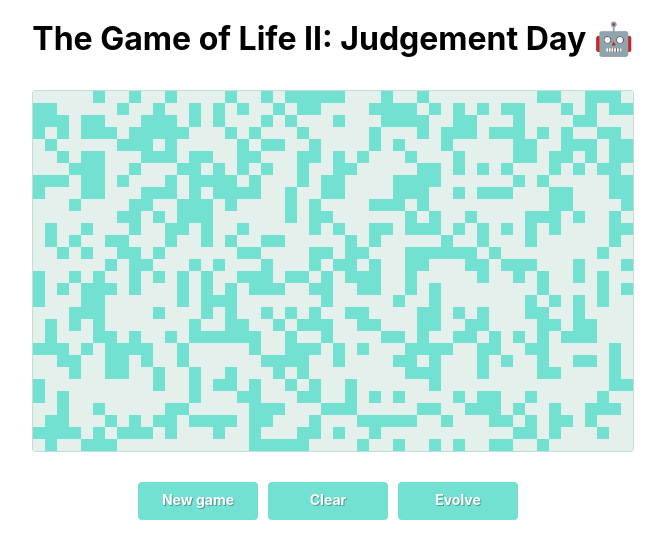
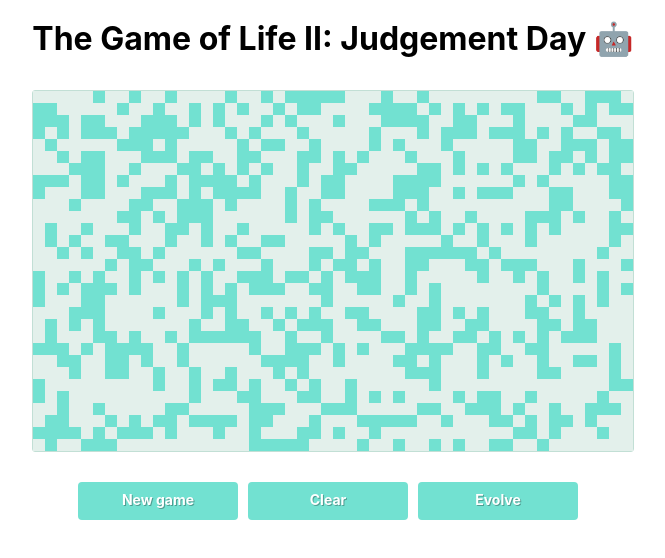
Before and after one commit to victornguyen/life-the-sequel, a React (Create React App) app: page / in a window 1280 px wide. Shown: the top 558 px of the page, without its empty margins (307-972 px from the left). Built offline with nearby package versions, Linux system fonts and the light colour scheme.

Commit message:
Add and style disabled state to Button

```diff
--- a/src/components/Button.tsx
+++ b/src/components/Button.tsx
@@ -7,7 +7,7 @@ const ButtonStyles = styled.button<{ theme: ThemeOption }>`
   display: inline-block;
   color: #fff;
   text-shadow: 1px 1px 0 rgba(0, 0, 0, 0.3);
-  min-width: 120px;
+  min-width: 160px;
   border: 0;
   outline: 0;
   border-radius: 4px;
@@ -23,10 +23,15 @@ const ButtonStyles = styled.button<{ theme: ThemeOption }>`
   &:active {
     background: ${({ theme }) => buttonThemes[theme as ThemeOption].active};
   }
+  &:disabled {
+    opacity: 0.5;
+    cursor: default;
+  }
 `;
 
 interface ButtonProps {
   children: React.ReactNode;
+  disabled?: boolean;
   onClick: () => void;
   theme?: ThemeOption;
 }
@@ -35,11 +40,17 @@ type Props = ButtonProps & React.HTMLProps<HTMLButtonElement>;
 
 const Button = ({
   children,
+  disabled = false,
   onClick,
   theme = 'normal',
 }: Props): JSX.Element => {
   return (
-    <ButtonStyles type="button" onClick={onClick} theme={theme}>
+    <ButtonStyles
+      disabled={disabled}
+      onClick={onClick}
+      theme={theme}
+      type="button"
+    >
       {children}
     </ButtonStyles>
   );
```
